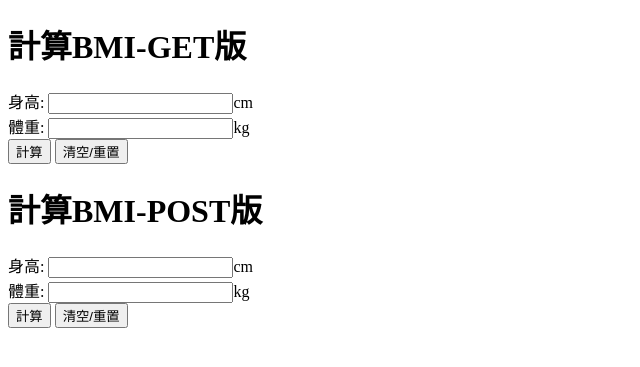
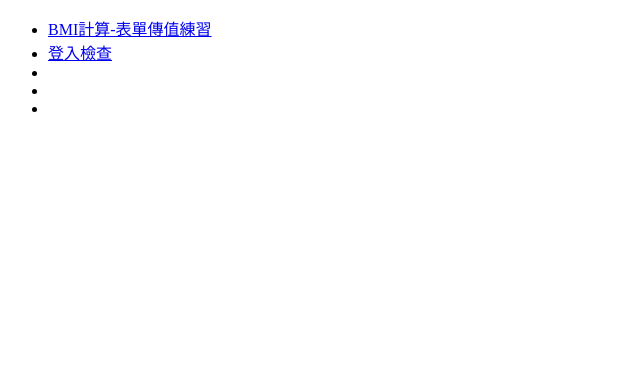
Before and after one commit to Rory-1991/11304-PHP, a PHP site: page / in a window 1280 px wide. Shown: the top 367 px of the page, without its empty margins (0-640 px from the left). Run offline with PHP 8.4, Linux system fonts and the light colour scheme.

Commit message:
建置首頁引導連結

```diff
--- a/index.php
+++ b/index.php
@@ -3,44 +3,17 @@
 <head>
     <meta charset="UTF-8">
     <meta name="viewport" content="width=device-width, initial-scale=1.0">
-    <title>計算BMI</title>
+    <title>PHP練習</title>
 </head>
 <body>
-    <?php
-if(isset($_GET['bmi'])){
-    echo "你上一次測量的BMI為{$_GET['bmi']}";
-}
 
-    ?>
-    <h1>計算BMI-GET版</h1>
-    <form action="result.php" method="get">
-        <div>
-            <label for="height">身高:</label>
-            <input type="number" name="height" id="height" step="0.1">cm
-        </div>
-        <div>
-            <label for="weight">體重:</label>
-            <input type="number" name="weight" id="weight" step="0.1">kg
-        </div>
-        <div>
-            <input type="submit" value="計算">
-            <input type="submit" value="清空/重置">
-        </div>
-    </form>
-    <h1>計算BMI-POST版</h1>
-    <form action="result.php" method="post">
-        <div>
-            <label for="height">身高:</label>
-            <input type="number" name="height" id="height" step="0.1">cm
-        </div>
-        <div>
-            <label for="weight">體重:</label>
-            <input type="number" name="weight" id="weight" step="0.1">kg
-        </div>
-        <div>
-            <input type="submit" value="計算">
-            <input type="submit" value="清空/重置">
-        </div>
-    </form>
+<ul>
+    <li><a href="bmi.php">BMI計算-表單傳值練習</a></li>
+    <li><a href="login.php">登入檢查</a></li>
+    <li><a href=""></a></li>
+    <li><a href=""></a></li>
+    <li><a href=""></a></li>
+</ul>
+
 </body>
 </html>
--- a/result.php
+++ b/result.php
@@ -60,7 +60,7 @@ if($bmi<18.5){
 <div>你的BMI為:<?=$bmi;?></div>
 <div>體位判定為:<?=$level;?></div>
 <div>
-<a href="index.php?bmi=<?=$bmi;?>">回首頁/重新量測</a>
+<a href="bmi.php?bmi=<?=$bmi;?>">回首頁/重新量測</a>
 
 </div>
 
```
Also changed, not shown: bmi.php (added, +49 -0 lines).
